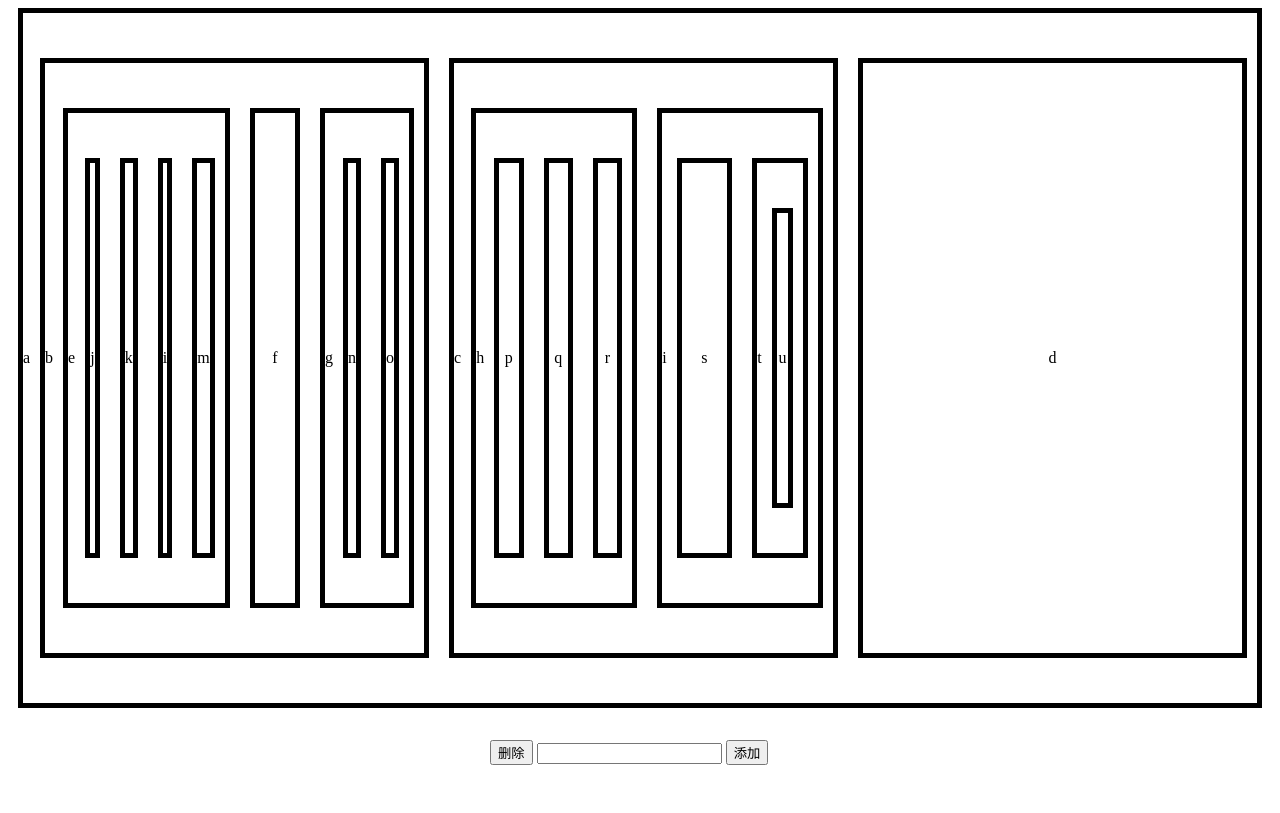
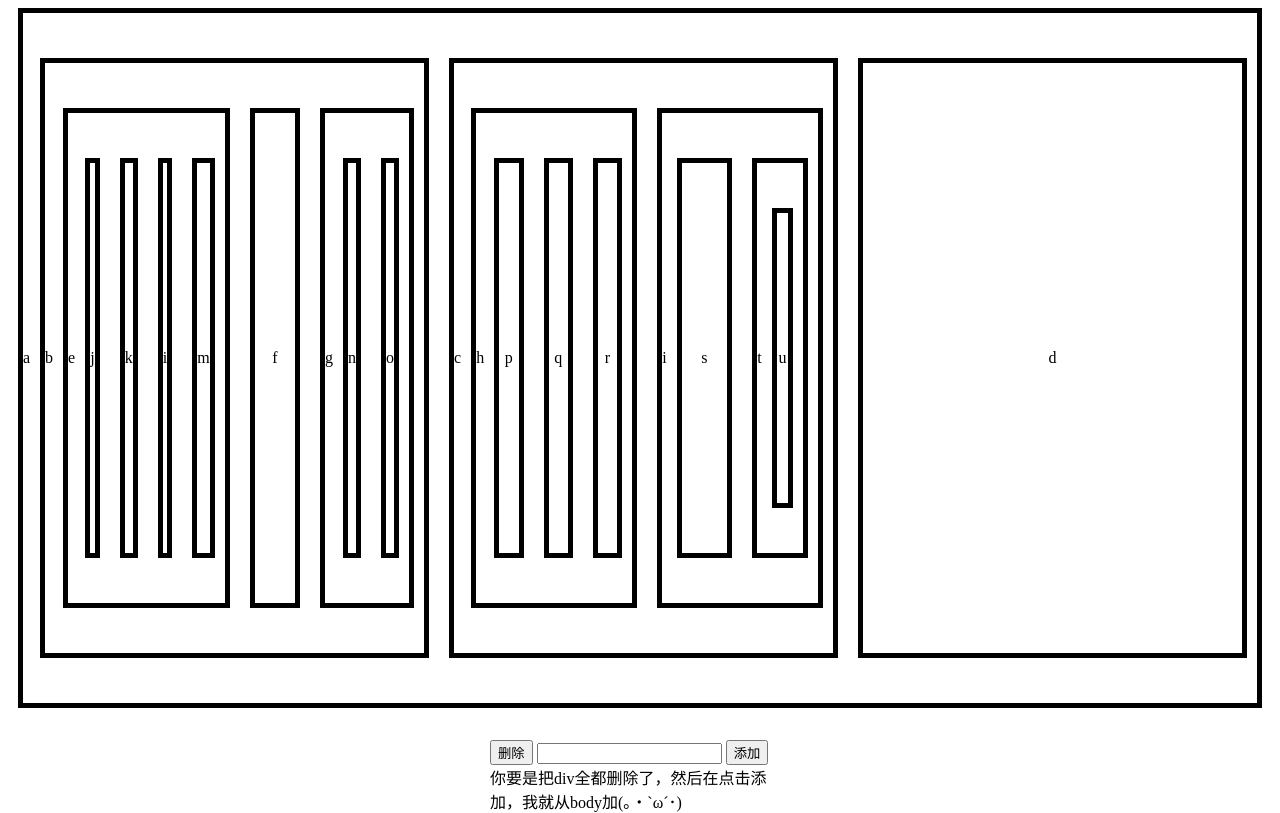
Before and after one commit to dbllm/baidu, a plain HTML site: page binbinxueyuan/task9/index.html in a window 1280 px wide. Drawn offline with Linux system fonts and the light colour scheme.

Commit message:
2017 03 09 zxw change binbinxueyuan task9 3

```diff
--- a/binbinxueyuan/task9/index.html
+++ b/binbinxueyuan/task9/index.html
@@ -79,6 +79,8 @@
       <button class="delete">删除</button>
       <input type="text" name="" value="" class="ipt">
       <button class="add">添加</button>
+      <br>
+      你要是把div全都删除了，然后在点击添加，我就从body加(｡・`ω´･)
     </span>
     <br><br>
     <div class="a">a
```
